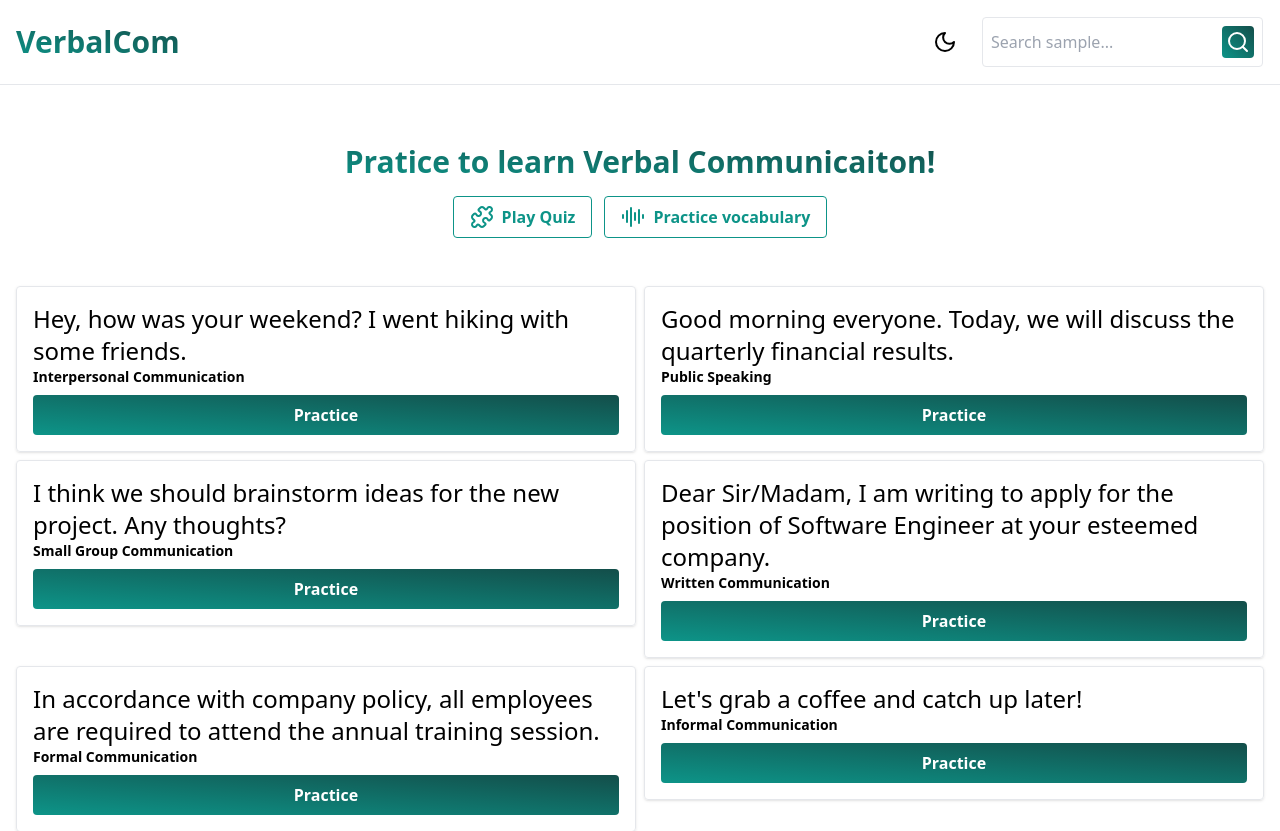
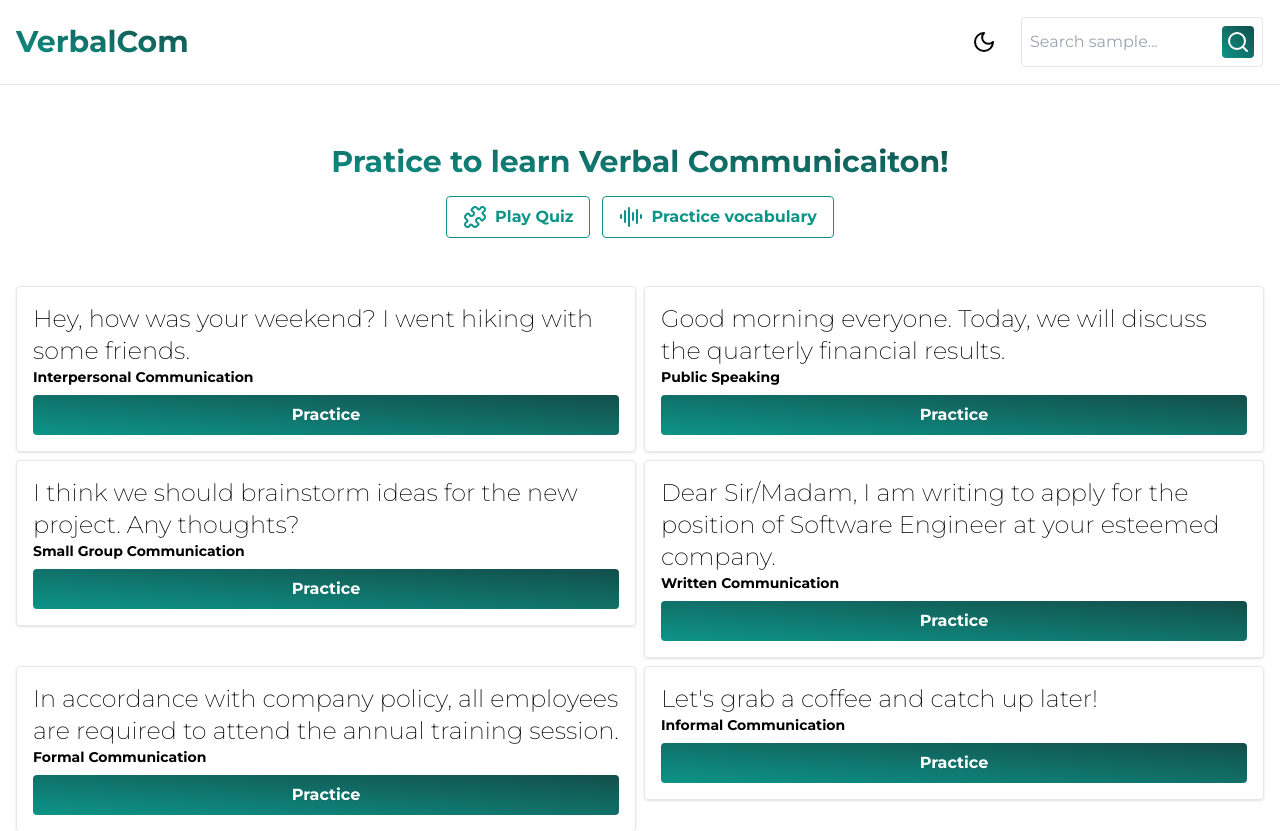
Before and after one commit to ashsajal1/verbalcom, a Vue app: page / in a window 1280 px wide. Shown: the top 831 px of the page. Built offline with nearby package versions, Linux system fonts and the light colour scheme.

Commit message:
feat: change font to Montserrat

```diff
--- a/src/style.css
+++ b/src/style.css
@@ -1,9 +1,13 @@
-@import url('https://fonts.googleapis.com/css2?family=Ubuntu:ital,wght@0,300;0,400;0,500;0,700;1,300;1,400;1,500;1,700&display=swap');
+@import url('https://fonts.googleapis.com/css2?family=Montserrat:ital,wght@0,100..900;1,100..900&display=swap');
 
 @tailwind base;
 @tailwind components;
 @tailwind utilities;
 
+* {
+    font-family: "Montserrat", sans-serif;
+}
+
 .g-text {
     @apply bg-gradient-to-tr from-primary to-secondary bg-clip-text text-transparent select-none
 }
--- a/tailwind.config.js
+++ b/tailwind.config.js
@@ -9,7 +9,7 @@ module.exports = {
         secondary: teal[900],
       },
       fontFamily: {
-        ubuntu: ['Ubuntu', 'sans-serif'],
+        ubuntu: ['Montserrat', 'sans-serif'],
       },
     },
   },
```
